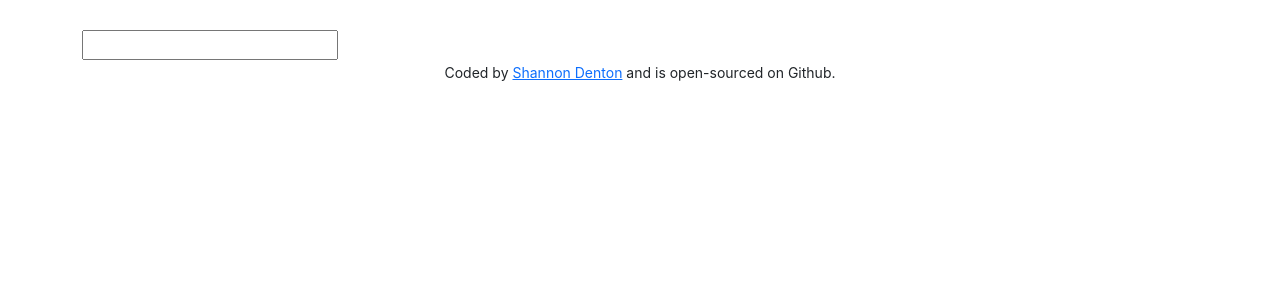
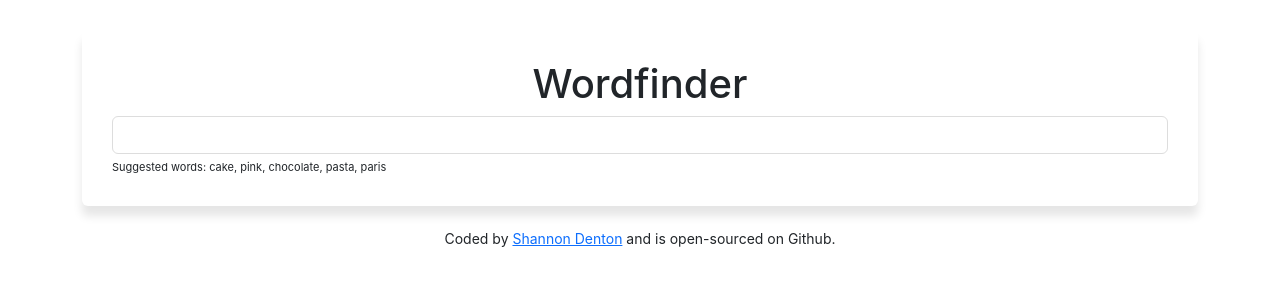
Before and after one commit to ShannonDenton/dictionary-project, a React (Create React App) app: page / in a window 1280 px wide. Shown: the top 300 px of the page. Built offline with nearby package versions, Linux system fonts and the light colour scheme; no server answers.

Commit message:
Added style to page

```diff
--- a/src/App.js
+++ b/src/App.js
@@ -7,7 +7,7 @@
       <div className="container">
         <header className="App-header"></header>
         <main>
-          <Dictionary />
+          <Dictionary defaultKeyword="cupcake" />
         </main>
         <footer>
           <small>
--- a/src/Dictionary.css
+++ b/src/Dictionary.css
@@ -1,3 +1,28 @@
+.Dictionary section {
+  background: white;
+  border-radius: 6px;
+  padding: 30px;
+  box-shadow: 0 10px 10px rgb(0 0 0 / 10%);
+  margin: 20px 0;
+}
+
+.Dictionary h1 {
+  text-align: center;
+}
+
+.Dictionary input {
+  width: 100%;
+  border-radius: 6px;
+  padding: 6px 4px;
+  color: #333;
+  border: 1px solid #ddd;
+}
+
+.Dictionary .hint {
+  font-size: 11px;
+  margin-top: 5px;
+}
+
 footer {
   text-align: center;
 }
--- a/src/Dictionary.js
+++ b/src/Dictionary.js
@@ -4,32 +4,51 @@
 
 import axios from "axios";
 
-export default function App() {
-  let [keyword, setKeyword] = useState("");
+export default function Dictionary(props) {
+  let [keyword, setKeyword] = useState(props.defaultKeyword);
   let [results, setResults] = useState(null);
+  let [loaded, setLoaded] = useState(false);
 
   function handleResponse(response) {
-    console.log(response.data[0]);
     setResults(response.data[0]);
   }
 
-  function Search(event) {
-    event.preventDefault();
-
+  function search() {
     let apiUrl = `https://api.dictionaryapi.dev/api/v2/entries/en/${keyword}`;
     axios.get(apiUrl).then(handleResponse);
+  }
+
+  function handleSubmit(event) {
+    event.preventDefault();
+    search();
   }
 
   function handleKeywordChange(event) {
     setKeyword(event.target.value);
   }
 
+  function load() {
+    setLoaded(true);
+    search();
+  }
+
+  if (loaded) {
     return (
       <div className="Dictionary">
-      <form onSubmit={Search}>
+        <section>
+          <h1>Wordfinder</h1>
+          <form onSubmit={handleSubmit}>
             <input type="search" onChange={handleKeywordChange} />
           </form>
+          <div className="hint">
+            Suggested words: cake, pink, chocolate, pasta, paris
+          </div>
           <Results results={results} />
+        </section>
       </div>
     );
+  } else {
+    load();
+    return "Loading";
   }
+}
--- /dev/null
+++ b/src/Meaning.css
@@ -0,0 +1,11 @@
+.Meaning .definition {
+  font-size: 24px;
+  line-height: 1.5;
+  font-weight: bold;
+}
+
+.Meaning .example {
+  font-size: 15px;
+  color: #70757a;
+  font-style: italic;
+}
--- a/src/Meaning.js
+++ b/src/Meaning.js
@@ -1,5 +1,6 @@
 import React from "react";
 import Synonyms from "./Synonyms";
+import "./Meaning.css";
 
 export default function Meaning(props) {
   return (
@@ -8,17 +9,13 @@
       {props.meaning.definitions.map(function (definition, index) {
         return (
           <div key={index}>
-            <p>
-              <strong>Definition: </strong>
-              {definition.definition}
-              <br />
-              <strong> Example: </strong>
-              <em> {definition.example}</em>
-              <Synonyms synonyms={definition.synonyms} />
-            </p>
+            <div className="definition">{definition.definition}</div>
+            <div className="example"> {definition.example}</div>
+            <Synonyms synonyms={definition.synonyms} />
           </div>
         );
       })}
     </div>
+
   );
-}
+    }
--- /dev/null
+++ b/src/Phonetic.css
@@ -0,0 +1,24 @@
+.Phonetic {
+  margin: 20px 0;
+}
+
+.Phonetic a {
+  border: 1px solid #ddd;
+  text-decoration: none;
+  padding: 8px 20px;
+  font-size: 12px;
+  margin-right: 10px;
+  font-weight: bold;
+  border-radius: 20px;
+  transition: all 150ms ease-in-out;
+}
+
+.Phonetic a:hover {
+  background: pink;
+  color: white;
+}
+
+.Phonetic .text {
+  opacity: 0.5;
+  font-weight: bold;
+}
--- a/src/Phonetic.js
+++ b/src/Phonetic.js
@@ -1,4 +1,5 @@
 import React from "react";
+import "./Phonetic.css";
 
 export default function Phonetic(props) {
   console.log(props.phonetic);
@@ -8,7 +9,6 @@
         {" "}
         Listen
       </a>
-      <br />
       {props.phonetic.text}
     </div>
   );
--- /dev/null
+++ b/src/Results.css
@@ -0,0 +1,5 @@
+.Results h2 {
+  font-size: 36px;
+  font-weight: bold;
+  line-height: 1.5;
+}
--- a/src/Results.js
+++ b/src/Results.js
@@ -1,11 +1,13 @@
 // import react from "react";
 import Meaning from "./Meaning";
 import Phonetic from "./Phonetic";
+import "./Results.css";
 
 export default function Results(props) {
   if (props.results) {
     return (
       <div className="Results">
+        <section>
           <h2>{props.results.word}</h2>
           {props.results.phonetics.map(function (phonetic, index) {
             return (
@@ -14,11 +16,12 @@
               </div>
             );
           })}
+        </section>
         {props.results.meanings.map(function (meaning, index) {
           return (
-            <div key={index}>
+            <section key={index}>
               <Meaning meaning={meaning} />
-            </div>
+            </section>
           );
         })}
       </div>
--- /dev/null
+++ b/src/Synonyms.css
@@ -0,0 +1,11 @@
+.Synonyms {
+  margin: 15px 0 0;
+  padding: 0;
+}
+
+.Synonyms li {
+  font-size: 13px;
+  display: inline-block;
+  padding-right: 10px;
+  line-height: 1;
+}
```
Also changed, not shown: src/Synonyms.js (+6 -5 lines). Lines whose indentation alone changed are shown as unchanged.
